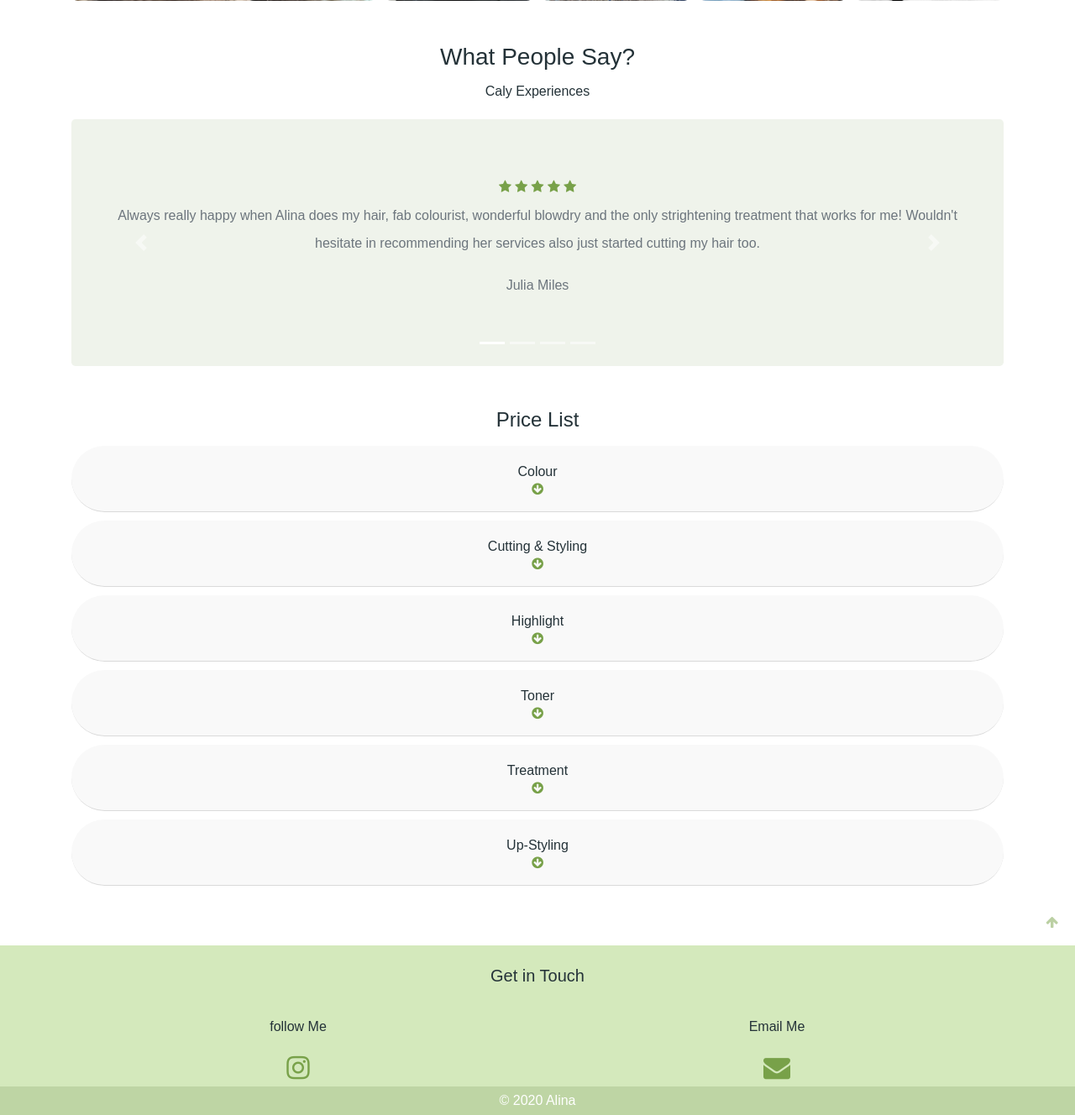
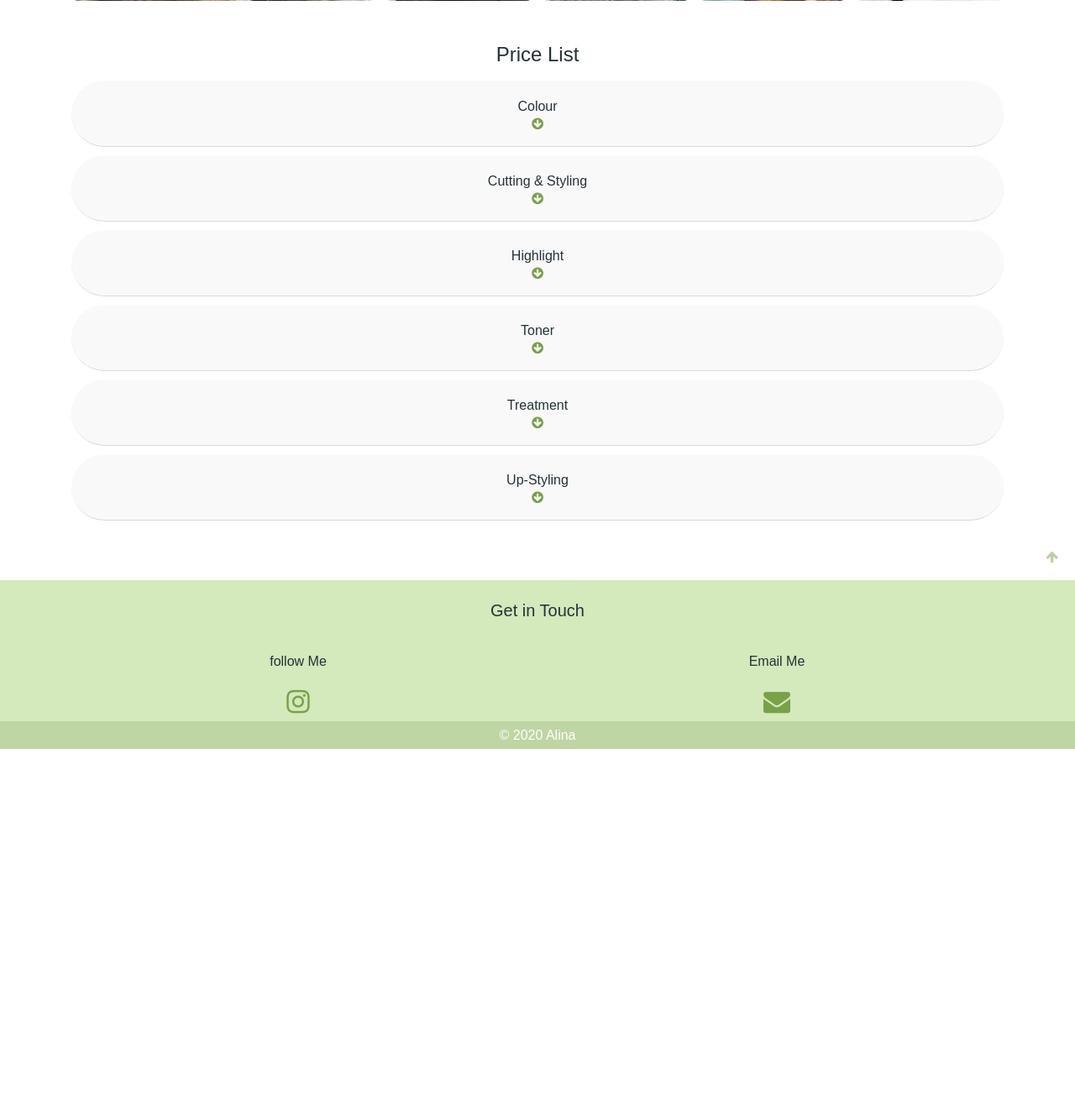
Before and after one commit to Luciano-Lima/caly-hair-new-app, a Django app: page / in a window 1280 px wide. Shown: the part 2071-3399 px from the top of the page at 84% size. After the commit the page ends 2963 px from the top, so only its background shows below. Run offline with Django 4.2, Linux system fonts and the light colour scheme; data that the repository does not hold is empty; some libraries are stand-ins or nearby versions.

Commit message:
Added fa arrow to scroll to top

```diff
--- a/salon/templates/index.html
+++ b/salon/templates/index.html
@@ -203,7 +203,7 @@ Caly Hair Styling
         </section>
     </div>
     <!-- Section Testimonials -->
-    <div class="container">
+    <!-- <div class="container">
         <section class="testimonials">
             <h3>What People Say?</h3>
             <span class="reviews">Caly Experiences</span>
@@ -283,7 +283,7 @@ Caly Hair Styling
                 </a>
             </div>
         </section>
-    </div>
+    </div> -->
 
     <!-- Section Services -->
     <div class="container">
@@ -411,7 +411,9 @@ Caly Hair Styling
                 <!-- End of Accordion price list -->
         </section>
     </div>
+    <span id='fa-arrow'>
+        <i class="fa fa-arrow-up"></i>
+    </span>
 </div>
-<span><i class="fa fa-arrow-up"></i></span>
 
 {% endblock %}
```
